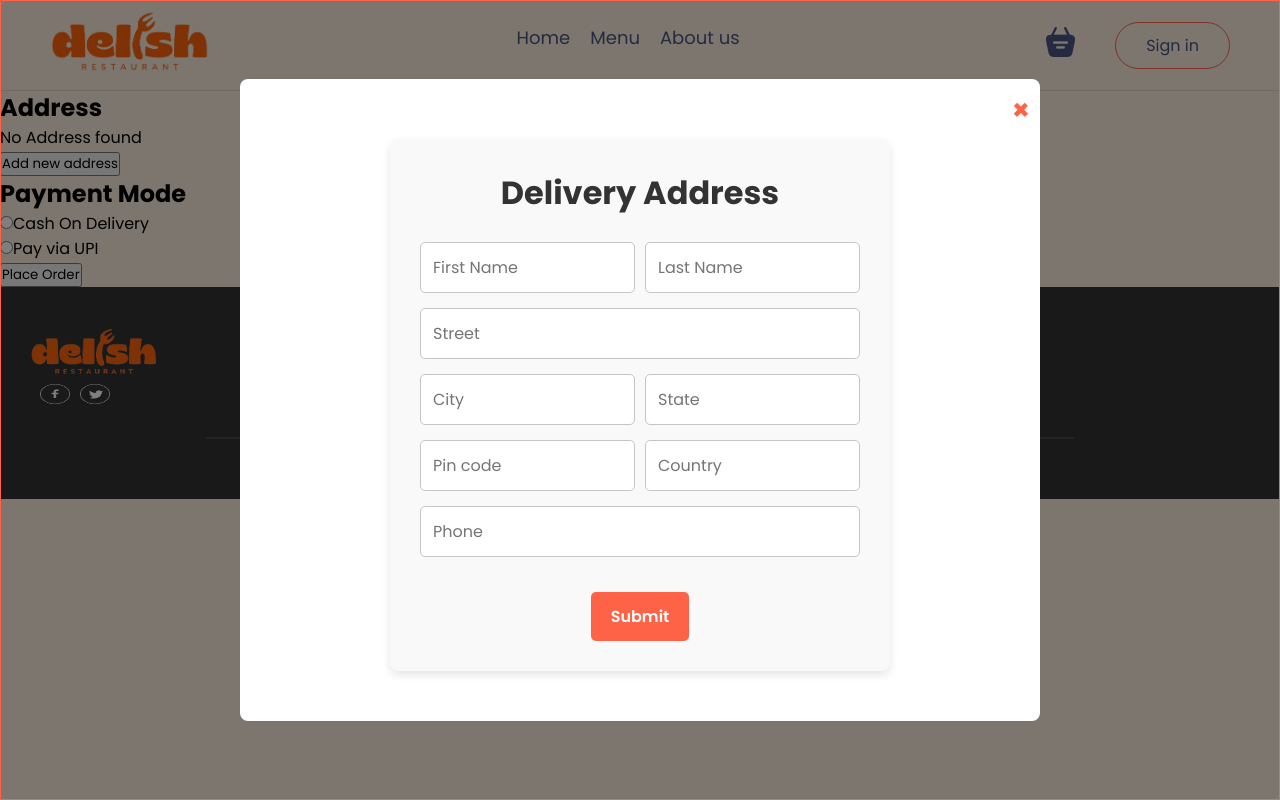
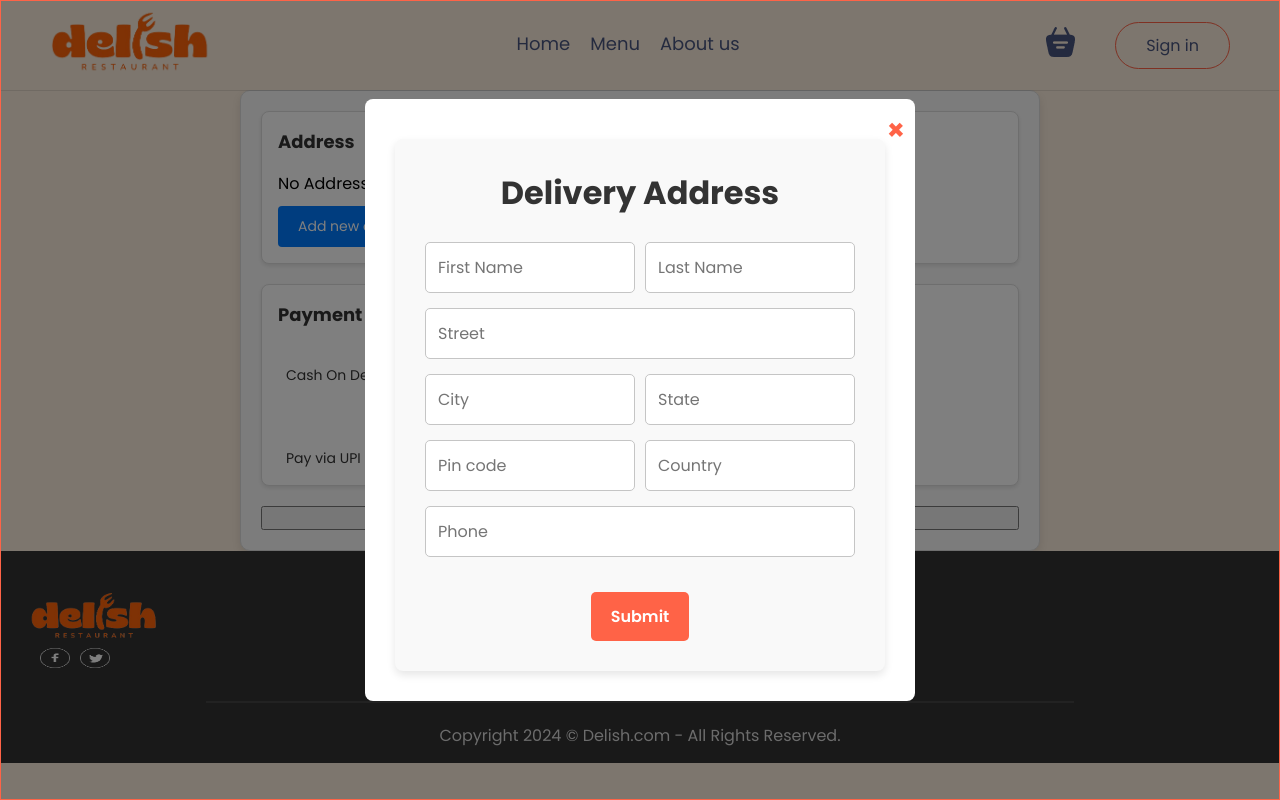
Before and after one commit to MSANTHOSHgg/Restaurant, a React (Vite) app in the folder delish/: page /Payment in a window 1280 px wide. Both pictures are taken after a click on the button "Add new address". Built offline with nearby package versions, Linux system fonts and the light colour scheme.

Commit message:
AddressModule Completed

```diff
--- a/delish/src/App.jsx
+++ b/delish/src/App.jsx
@@ -27,6 +27,7 @@ const App = () => {
   const [existingemail, setexistingemail] = useState("");
   const [customerData, setCustomerData] = useState(null);
   const [isSideNavOpen, setIsSideNavOpen] = useState(false);
+  const [emailid, setEmailId] = useState("");
   const navigate = useNavigate();
 
   const { setCartItem } = useContext(StoreContext);
@@ -42,14 +43,13 @@ const App = () => {
     country: '',
     phone: '',
   });
-
   useEffect(() => {
     const loggedInUser = localStorage.getItem("user");
     if (loggedInUser) {
       const foundUser = JSON.parse(loggedInUser);
       setisLogged(true);
       setCustomerData(foundUser);
-
+      setEmailId(foundUser.email);
     }
   }, []);
 
@@ -97,7 +97,7 @@ const App = () => {
           <Route path='/PrivacyPolicy' element={<PrivacyPolicy menu={menu} setmenu={setmenu} />} />
           <Route path='/ContactUs' element={<ContactUs />} />
           <Route path='/ChangePassword' element={<ChangePassword />} />
-          <Route path='/Payment' element={<Payment customerData={customerData} formData={formData} setFormData={setFormData}/>}/>
+          <Route path='/Payment' element={<Payment customerData={customerData}  />}/>
         </Routes>
 
       </div>
--- a/delish/src/Component/AddressModal/AddressModal.css
+++ b/delish/src/Component/AddressModal/AddressModal.css
@@ -14,9 +14,9 @@
 
 .modal-content {
   background: white;
-    padding: 30px;
+  padding: 10px;
   border-radius: 8px;
-    width: 800px;
+  width: 550px;
   height: auto;
   position: relative;
 }
@@ -37,3 +37,14 @@
 .close-button:hover {
   transform: scale(1.2);
 }
+
+.input-group input:hover{
+  box-shadow:0 2px 4px rgba(0, 0, 0, 0.2);
+}
+
+.submitbtn1 button{
+  transition: background-color 0.2s ease-in-out;
+}
+.submitbtn1 button:hover{
+  background-color: rgb(222, 57, 27);
+}
--- a/delish/src/Component/AddressModal/AddressModal.jsx
+++ b/delish/src/Component/AddressModal/AddressModal.jsx
@@ -1,11 +1,27 @@
 import React from 'react'
 import './AddressModal.css'
-export const AddressModal = ({isModalOpen, formData, handleChange, handleSubmit, setIsModalOpen, handleOverlayClick}) => {
+export const AddressModal = ({ isModalOpen, addressData, handleChange, handleSubmit, setIsModalOpen, handleOverlayClick, setaddressFormData }) => {
     return (
         <>
             {isModalOpen && (<div className="modal-overlay" onClick={handleOverlayClick}>
                 <div className="modal-content">
-                    <button className="close-button" onClick={() => setIsModalOpen(false)}>
+                    <button
+                        className="close-button"
+                        onClick={() => {
+                            setIsModalOpen(false);
+                            setaddressFormData({
+                                email:'',
+                                firstName: '',
+                                lastName: '',
+                                street: '',
+                                city: '',
+                                state: '',
+                                pinCode: '',
+                                country: '',
+                                phone: '',
+                            });
+                        }}
+                    >
                         &times;
                     </button>
                     <form className="place-order" onSubmit={handleSubmit}>
@@ -18,7 +34,7 @@ export const AddressModal = ({isModalOpen, formData, handleChange, handleSubmit,
                                         type="text"
                                         placeholder="First Name"
                                         name="firstName"
-                                        value={formData.firstName}
+                                        value={addressData.firstName}
                                         onChange={handleChange}
                                         required
                                     />
@@ -29,7 +45,7 @@ export const AddressModal = ({isModalOpen, formData, handleChange, handleSubmit,
                                         type="text"
                                         placeholder="Last Name"
                                         name="lastName"
-                                        value={formData.lastName}
+                                        value={addressData.lastName}
                                         onChange={handleChange}
                                         required
                                     />
@@ -41,7 +57,7 @@ export const AddressModal = ({isModalOpen, formData, handleChange, handleSubmit,
                                     type="text"
                                     placeholder="Street"
                                     name="street"
-                                    value={formData.street}
+                                    value={addressData.street}
                                     onChange={handleChange}
                                     required
                                 />
@@ -53,7 +69,7 @@ export const AddressModal = ({isModalOpen, formData, handleChange, handleSubmit,
                                         type="text"
                                         placeholder="City"
                                         name="city"
-                                        value={formData.city}
+                                        value={addressData.city}
                                         onChange={handleChange}
                                         required
                                     />
@@ -64,7 +80,7 @@ export const AddressModal = ({isModalOpen, formData, handleChange, handleSubmit,
                                         type="text"
                                         placeholder="State"
                                         name="state"
-                                        value={formData.state}
+                                        value={addressData.state}
                                         onChange={handleChange}
                                         required
                                     />
@@ -74,10 +90,10 @@ export const AddressModal = ({isModalOpen, formData, handleChange, handleSubmit,
                             <div className="multi-field">
                                 <div className="input-group">
                                     <input
-                                        type="text"
+                                        type="number"
                                         placeholder="Pin code"
                                         name="pinCode"
-                                        value={formData.pinCode}
+                                        value={addressData.pinCode}
                                         onChange={handleChange}
                                         required
                                     />
@@ -88,7 +104,7 @@ export const AddressModal = ({isModalOpen, formData, handleChange, handleSubmit,
                                         type="text"
                                         placeholder="Country"
                                         name="country"
-                                        value={formData.country}
+                                        value={addressData.country}
                                         onChange={handleChange}
                                         required
                                     />
@@ -100,7 +116,7 @@ export const AddressModal = ({isModalOpen, formData, handleChange, handleSubmit,
                                     type="number"
                                     placeholder="Phone"
                                     name="phone"
-                                    value={formData.phone}
+                                    value={addressData.phone}
                                     onChange={handleChange}
                                     required
                                 />
@@ -112,6 +128,7 @@ export const AddressModal = ({isModalOpen, formData, handleChange, handleSubmit,
                         </div>
                     </form>
                 </div>
-            </div>)}</>
+            </div >)
+            }</>
     )
 }
--- a/delish/src/Component/Login/Login.jsx
+++ b/delish/src/Component/Login/Login.jsx
@@ -113,7 +113,7 @@ const Login = ({ setlogin, setisLogged, setmenu, menu, existingemail, setexistin
                 if (response.data === "Success") {
                     const response1 = await axios.get(`http://localhost:3001/userdetails/${existingemail}`);
                     setCustomerData(response1.data);
-
+                    console.log(response1.data);
                     localStorage.setItem("user", JSON.stringify(response1.data));
                     toast.success("Login Successfully!", {
                         position: "top-right",
--- a/delish/src/Component/Navigation/Nav.css
+++ b/delish/src/Component/Navigation/Nav.css
@@ -24,6 +24,10 @@
     color: #49557e;
     font-size: 18px;
     cursor: pointer;
+}
+
+.navbar-menu span{
+    margin-top: 5%;
 }
 
 .navbar-menu span:hover {
--- a/delish/src/pages/Payment/Payment.css
+++ b/delish/src/pages/Payment/Payment.css
@@ -0,0 +1,104 @@
+.payment {
+    padding: 20px;
+    max-width: 800px;
+    margin: 0 auto;
+    background-color: #f9f9f9;
+    border: 1px solid #ddd;
+    border-radius: 10px;
+    box-shadow: 0 4px 8px rgba(0, 0, 0, 0.1);
+}
+
+.payment-container {
+    display: flex;
+    flex-direction: column;
+    gap: 20px;
+}
+
+.DeliveryAddressInfo, .payment-mode {
+    background-color: #fff;
+    padding: 16px;
+    border-radius: 8px;
+    box-shadow: 0 2px 4px rgba(0, 0, 0, 0.1);
+    border: 1px solid #ddd;
+}
+
+.payment h2 {
+    margin-bottom: 16px;
+    font-size: 18px;
+    color: #333;
+    text-align: left;
+}
+
+.addresscontainer {
+    display: flex;
+    flex-direction: column;
+    gap: 10px;
+    margin-top: 12px;
+}
+
+.AddressList-container {
+    display: flex;
+    align-items: center;
+    gap: 12px;
+    padding: 12px;
+    border: 1px solid #ccc;
+    border-radius: 8px;
+    background-color: #f7f7f7;
+    box-shadow: 0 1px 3px rgba(0, 0, 0, 0.1);
+    transition: transform 0.2s ease-in-out, box-shadow 0.2s ease-in-out;
+}
+
+.AddressList-container:hover {
+    transform: translateY(-5px);
+    box-shadow: 0 2px 6px rgba(0, 0, 0, 0.2);
+}
+
+.payment input[type="radio"] {
+    accent-color: #ff5900;
+    cursor: pointer;
+}
+
+.payment label {
+    flex-grow: 1;
+    cursor: pointer;
+    font-size: 14px;
+    color: #333;
+}
+
+.payment .AddAddressBtn {
+    padding: 10px 20px;
+    font-size: 14px;
+    color: #fff;
+    background-color: #007bff;
+    border: none;
+    border-radius: 4px;
+    cursor: pointer;
+    transition: background-color 0.3s ease;
+    margin-top: 10px;
+}
+
+.payment .AddAddressBtn:hover {
+    background-color: #0056b3;
+}
+
+.payment .AddAddressBtn:disabled {
+    background-color: #ccc;
+    cursor: not-allowed;
+}
+
+.payment-type {
+    display: flex;
+    flex-direction: column;
+    gap: 8px;
+}
+
+.payment-type input[type="radio"] {
+    accent-color: #007bff;
+    cursor: pointer;
+}
+
+.payment-type label {
+    font-size: 14px;
+    color: #333;
+    margin-left: 8px;
+}
--- a/delish/src/pages/Payment/Payment.jsx
+++ b/delish/src/pages/Payment/Payment.jsx
@@ -4,37 +4,62 @@ import { ToastContainer, toast, Slide } from 'react-toastify';
 import 'react-toastify/dist/ReactToastify.css';
 import { AddressModal } from '../../Component/AddressModal/AddressModal';
 import axios from 'axios';
+import './Payment.css'
 
-export const Payment = ({ customerData, setFormData, formData }) => {
-    const [Address, setAddress] = useState(false);
+export const Payment = ({ customerData }) => {
+
+    const [emailOfUser, setEmailOfUser] = useState("");
     useEffect(() => {
-        const timer = setTimeout(() => {
-            if (customerData.delivery) {
-                setFormData(customerData.delivery);
-                setAddress(true);
-            } else {
-                const username = customerData.name.split(' ');
-                setFormData({
-                    firstName: username[0] || '',
-                    lastName: username.length > 1 ? username[1] : '',
-                    email: customerData.email,
-                });
-                setAddress(false);
+        const loggedInUser = localStorage.getItem("user");
+        if (loggedInUser) {
+            const foundUser = JSON.parse(loggedInUser);
+            setEmailOfUser(foundUser.email);
         }
-        }, 10);
-        return () => clearTimeout(timer);
-    }, [customerData]);
+    }, []);
 
     const [userAddress, setUserAddress] = useState([]);
+    const [addressData, setaddressFormData] = useState({
+        email: emailOfUser || '',
+        firstName: '',
+        lastName: '',
+        street: '',
+        city: '',
+        state: '',
+        pinCode: '',
+        country: '',
+        phone: '',
+    });
+
     const handleChange = (e) => {
         const { name, value } = e.target;
-        setFormData({ ...formData, [name]: value });
+        setaddressFormData({ ...addressData, [name]: value });
+        setaddressFormData((prevData) => ({
+            ...prevData,
+            email: customerData.email,
+        }));
     };
 
     const handleSubmit = async (e) => {
         e.preventDefault();
         try {
-            const response = await axios.post("http://localhost:3001/customeraddress", formData);
+            let response;
+
+            if (addressData._id) {
+                response = await axios.put(`http://localhost:3001/customeraddress/${addressData._id}`, addressData);
+            } else {
+                response = await axios.post("http://localhost:3001/customeraddress", addressData);
+            }
+            if (response.data) {
+                setUserAddress((prevData) => {
+                    if (addressData._id) {
+                        return prevData.map((address) =>
+                            address._id === addressData._id ? response.data : address
+                        );
+                    } else {
+                        return [...prevData, response.data];
+                    }
+                });
+            }
                 setIsModalOpen(false);
             } catch (err) {
                 toast.error('Try again', {
@@ -50,6 +75,36 @@ export const Payment = ({ customerData, setFormData, formData }) => {
                 console.error(err);
             }
         }
+
+        const handleDelete = async (id) => {
+            try {
+                const response = await axios.delete(`http://localhost:3001/customeraddress/${id}`);
+                setUserAddress((prevData) => prevData.filter((address) => address._id !== id));
+                toast.success('Address deleted successfully', {
+                    position: 'top-right',
+                    autoClose: 3500,
+                    hideProgressBar: false,
+                    closeOnClick: true,
+                    pauseOnHover: true,
+                    draggable: true,
+                    theme: 'light',
+                    transition: Slide,
+                });
+            } catch (err) {
+                toast.error('Error deleting address', {
+                    position: 'top-right',
+                    autoClose: 3500,
+                    hideProgressBar: false,
+                    closeOnClick: true,
+                    pauseOnHover: true,
+                    draggable: true,
+                    theme: 'light',
+                    transition: Slide,
+                });
+                console.error(err);
+            }
+        };
+
     const [isModalOpen, setIsModalOpen] = useState(false);
 
         const handleOverlayClick = (e) => {
@@ -58,7 +113,41 @@ export const Payment = ({ customerData, setFormData, formData }) => {
             }
         };
 
+        useEffect(() => {
+            const fetchAddress = async () => {
+                try {
+                    const response = await axios.get("http://localhost:3001/customeraddress", {
+                        params: { email: emailOfUser },
+                    });
+                    console.log(response.data)
+                    setUserAddress(response.data);
+                } catch (err) {
+                    toast.error('An error occured', {
+                        position: 'top-right',
+                        autoClose: 3500,
+                        hideProgressBar: false,
+                        closeOnClick: true,
+                        pauseOnHover: true,
+                        draggable: true,
+                        theme: 'light',
+                        transition: Slide,
+                    });
+                    console.error(err);
+                }
+            };
+            if (emailOfUser) fetchAddress();
+        }, [emailOfUser]);
 
+        const [selectedAddress, setSelectedAddress] = useState(null);
+
+        const handleAddressSelection = (address) => {
+            setSelectedAddress(address);
+        };
+
+        const handleEdit = (address) => {
+            setaddressFormData(address);
+            setIsModalOpen(true);
+        };
 
         return (
             <div className='payment'>
@@ -66,47 +155,52 @@ export const Payment = ({ customerData, setFormData, formData }) => {
                     <div className='DeliveryAddressInfo'>
                         <h2>Address</h2>
                         <div>
-                        {Address ? (
+                            {(!userAddress || userAddress.length === 0) ? (
+                                <p>No Address found</p>
+                            ) : (
                                 <>
                                     <p>Delivery to:</p>
-                                <p>
-                                    {/* {formData.firstName} {formData.lastName}, {formData.street}, {formData.city},
-                                    {formData.state} - {formData.pinCode}, {formData.country} */}
-                                </p>
                                     <div className="addresscontainer">
-                                    {Array.isArray(userAddress) && userAddress.length > 0 ? (
-                                        userAddress.map((address) => (
-                                            <AddressList key={address._id} address={address} className="AddressList-container" />
-                                        ))
-                                    ) : (
-                                        <p>No addresses found</p> // Show a message if no addresses are available
-                                    )}
+                                        {userAddress.map((address, index) => (
+                                            <div key={address._id || index} className="AddressList-container">
+                                                <input
+                                                    type="radio"
+                                                    id={`address-${index}`}
+                                                    name="selectedAddress"
+                                                    value={address._id}
+                                                    checked={selectedAddress?._id === address._id}
+                                                    onChange={() => handleAddressSelection(address)}
+                                                />
+                                                <label htmlFor={`address-${index}`}>
+                                                    <AddressList key={address._id} address={address} onEdit={handleEdit} handleDelete={handleDelete}/>
+                                                </label>
+                                            </div>
+                                        ))}
                                     </div>
                                 </>
-                        ) : (
-                            <>
-                                <p>No Address found</p>
-                            </>
                             )}
-                        <button onClick={() => setIsModalOpen(true)}>Add new address</button>
+                            <button onClick={() => setIsModalOpen(true)} className='AddAddressBtn'>Add new address</button>
                         </div>
+
                     </div>
                     <div className='payment-mode'>
                         <h2>Payment Mode</h2>
                         <div className='payment-type'>
                             <input type="radio" id="cod" name="paymentmode" value="cod" />
-                        <label for="cod">Cash On Delivery</label>
+                            <label htmlFor="cod">Cash On Delivery</label>
                             <br />
                             <input type="radio" id="upi" name="paymentmode" value="upi" />
-                        <label for="upi">Pay via UPI</label>
-                    </div>
+                            <label htmlFor="upi">Pay via UPI</label>
                         </div>
                     </div>
                     <button>Place Order</button>
+                </div>
+
                 <AddressModal
                     isModalOpen={isModalOpen}
                     setIsModalOpen={setIsModalOpen}
-                formData={formData}
+                    addressData={addressData}
+                    setaddressFormData={setaddressFormData}
                     handleChange={handleChange}
                     handleSubmit={handleSubmit}
                     handleOverlayClick={handleOverlayClick}
```
Also changed, not shown: delish/src/Component/AddressList/AddressList.css (+42 -0 lines), delish/src/Component/AddressList/AddressList.jsx (+12 -6 lines), 1 other file (tests, documents, lock files or other folders). Lines whose indentation alone changed are shown as unchanged.
